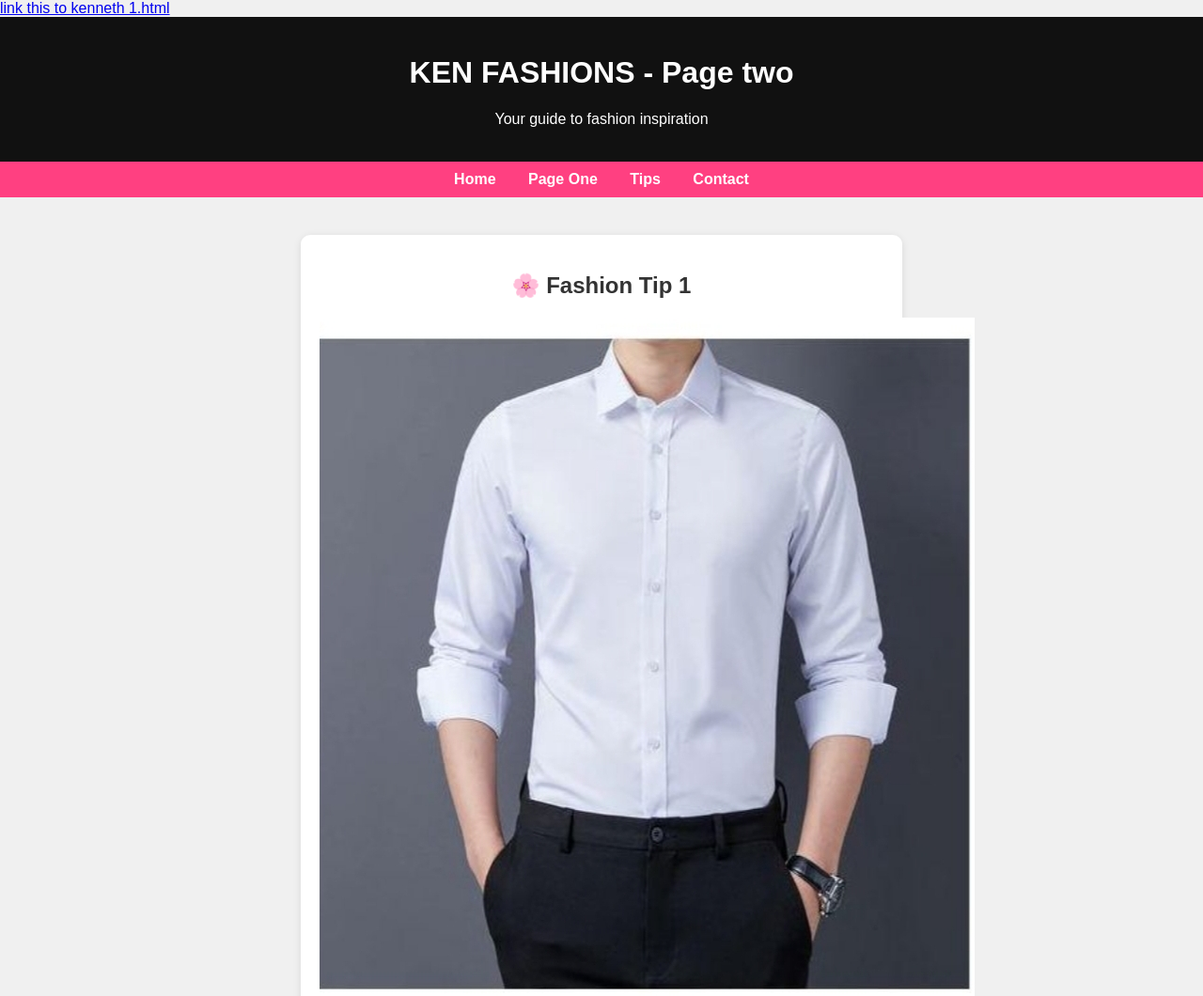
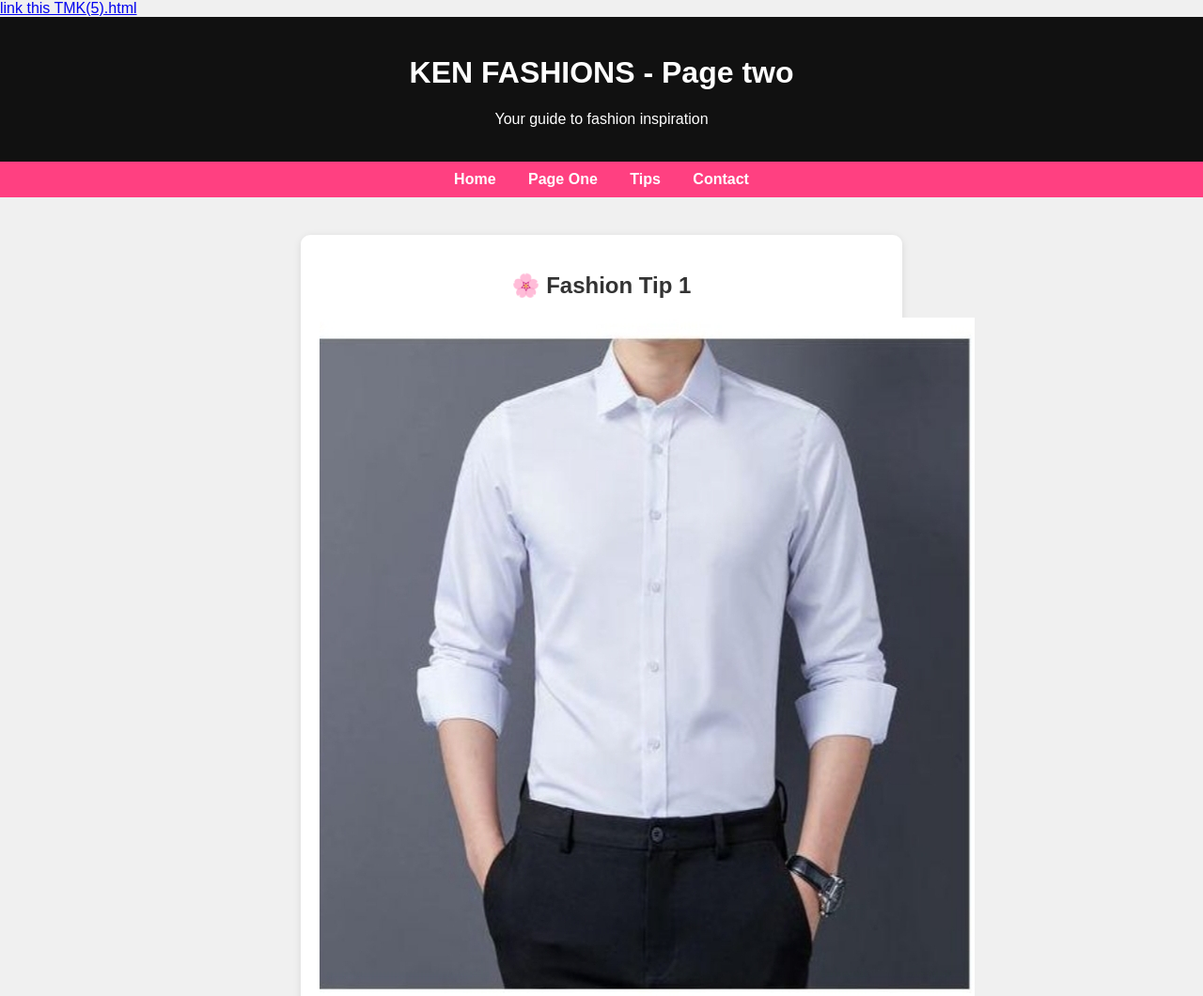
Before and after one commit to kenxavage-lang/myweb, a plain HTML site: page Kenneth(3).html in a window 1280 px wide. Shown: the top 1060 px of the page at 94% size. Drawn offline with Linux system fonts and the light colour scheme.

Commit message:
Update Kenneth(3).html

```diff
--- a/Kenneth(3).html
+++ b/Kenneth(3).html
@@ -1,4 +1,4 @@
-<a href="kenneth(3).hmtl">link this to kenneth 1.html</a>
+<a href="kenneth(3).hmtl">link this TMK(5).html</a>
 <!DOCTYPE html>
 <html lang="en">
 <head>
```
